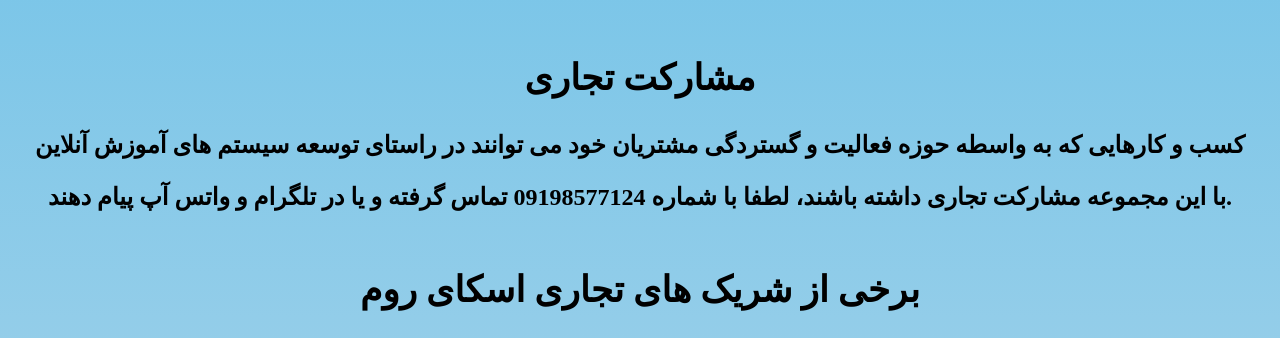
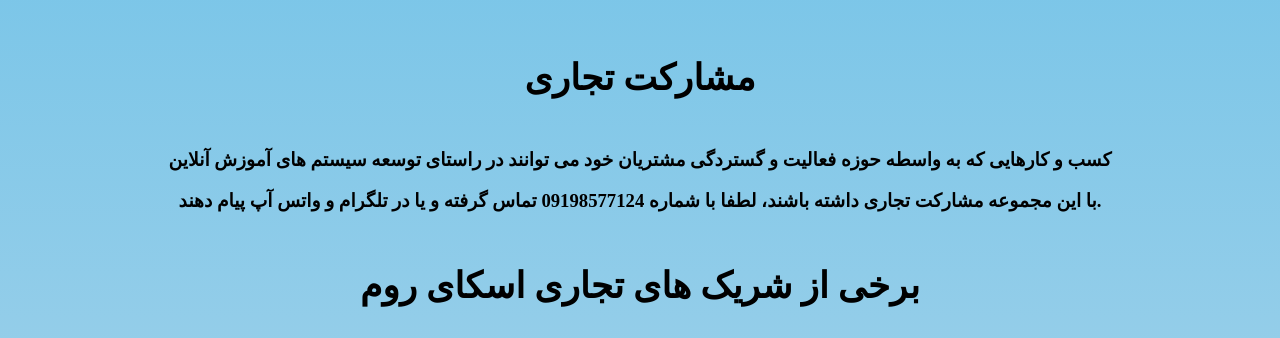
Before and after one commit to ali-pixell/sky, a plain HTML site: page index.html in a window 1280 px wide. Shown: the part 1180-1518 px from the top of the page. Drawn offline with Linux system fonts and the light colour scheme; grey boxes are pictures that could not be loaded.

Commit message:
Update index.html

```diff
--- a/index.html
+++ b/index.html
@@ -212,8 +212,10 @@
     </tr>
     <tr>
       <th colspan="3" scope="row">
-	  <font face="b koodak" size="5">
+	  <font face="b koodak" >
+      <h3>
 	  کسب و کارهایی که به واسطه حوزه فعالیت و گستردگی مشتریان خود می توانند در راستای توسعه سیستم های آموزش آنلاین <p>با این مجموعه مشارکت تجاری داشته باشند، لطفا با شماره 09198577124 تماس گرفته و یا در تلگرام و واتس آپ پیام دهند.
+      <h3>
 	  </p>
 	  </font>
  		</th>
```
